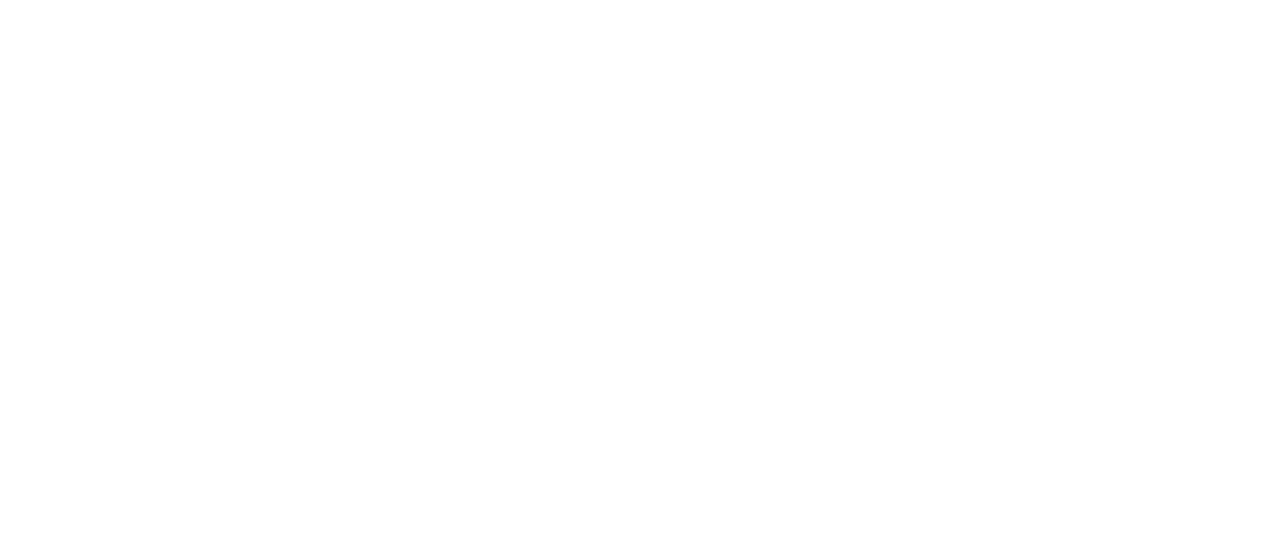
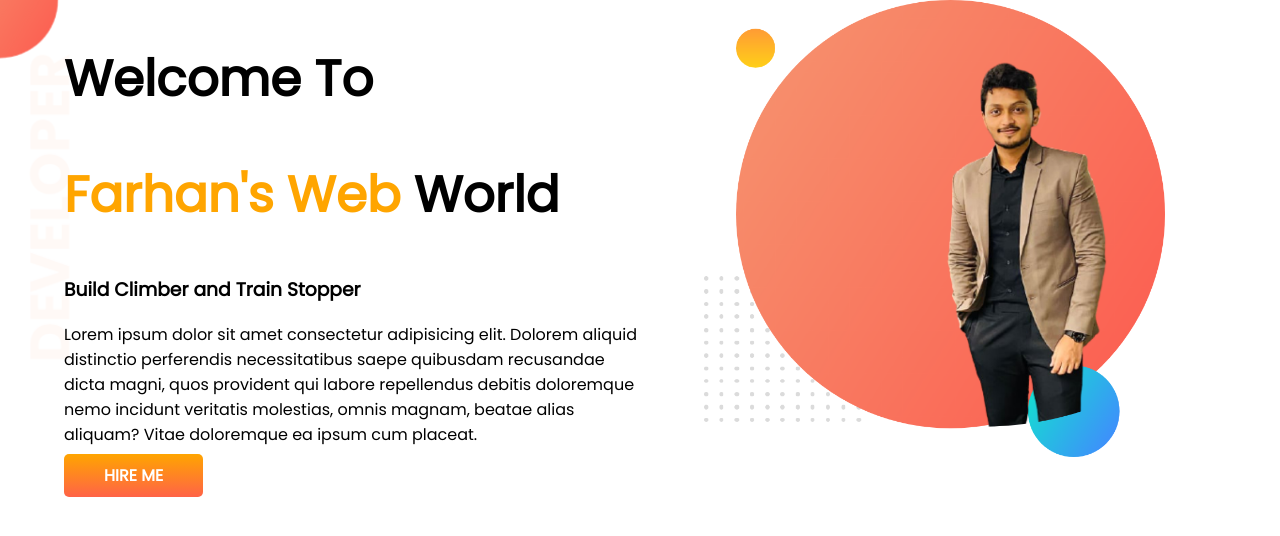
Before and after one commit to DevMohi/developer-portfolio, a plain HTML site: page index.html in a window 1280 px wide. Drawn offline with Linux system fonts and the light colour scheme.

Commit message:
top-banner added

```diff
--- a/index.html
+++ b/index.html
@@ -5,9 +5,27 @@
     <meta http-equiv="X-UA-Compatible" content="IE=edge">
     <meta name="viewport" content="width=device-width, initial-scale=1.0">
     <title>Farhans Portfolio</title>
+    <link rel="preconnect" href="https://fonts.googleapis.com">
+    <link rel="preconnect" href="https://fonts.gstatic.com" crossorigin>
+    <link href="https://fonts.googleapis.com/css2?family=Poppins&display=swap" rel="stylesheet">
     <link rel="stylesheet" href="style.css">
 </head>
 <body>
+<section class="top-banner">
+    <div class= "half-width">
+        <h1>Welcome To </h1>
+        <h1 ><span class = "orange-color">Farhan's Web</span> World</h1>
 
+        <h3>Build Climber and Train Stopper</h3>
+        <p>Lorem ipsum dolor sit amet consectetur adipisicing elit. Dolorem aliquid distinctio perferendis necessitatibus saepe quibusdam recusandae dicta magni, quos provident qui labore repellendus debitis doloremque nemo incidunt veritatis molestias, omnis magnam, beatae alias aliquam? Vitae doloremque ea ipsum cum placeat.
+        </p>
+
+        <a class="link-button" href="https://www.linkedin.com/in/mohammed-mohi-uddin-654412220/" target="_blank">HIRE ME</a>
+     </div>
+
+       <div class= "half-width">
+        <img src="images/me.png" alt="picture of myself">
+       </div>
+</section>
 </body>
 </html>
--- a/style.css
+++ b/style.css
@@ -0,0 +1,36 @@
+body{
+    font-family: 'Poppins', sans-serif;
+    margin: 0px;
+}
+h1{
+    font-size: 50px;
+}
+.orange-color{
+    color: orange;
+}
+
+section{
+    display: flex;
+}
+
+.half-width{
+    width: 50%;
+    padding-left: 5%;
+}
+.half-width img{
+    width: 80%;
+}
+.link-button{
+    text-decoration: none;
+    background-image: linear-gradient(orange,tomato);
+    color: white;
+    font-weight: 700;
+    padding: 10px 40px;
+    border-radius: 5px;
+}
+
+.top-banner{
+    background-image: url(images/top-banner.png);
+    background-repeat: no-repeat;
+
+}
```
Also changed, not shown: images/dream-bg.png (added), images/exp-bg.png (added), images/jhankar.png (added), images/jhankar2.png (added), images/me.png (added), images/my-bg.png (added), images/my-bg2.png (added), images/top-banner.png (added), showOff/bot-removebg-preview.png (added), showOff/bot.jpg (added), showOff/flex.jpg (added), 7 other files.
